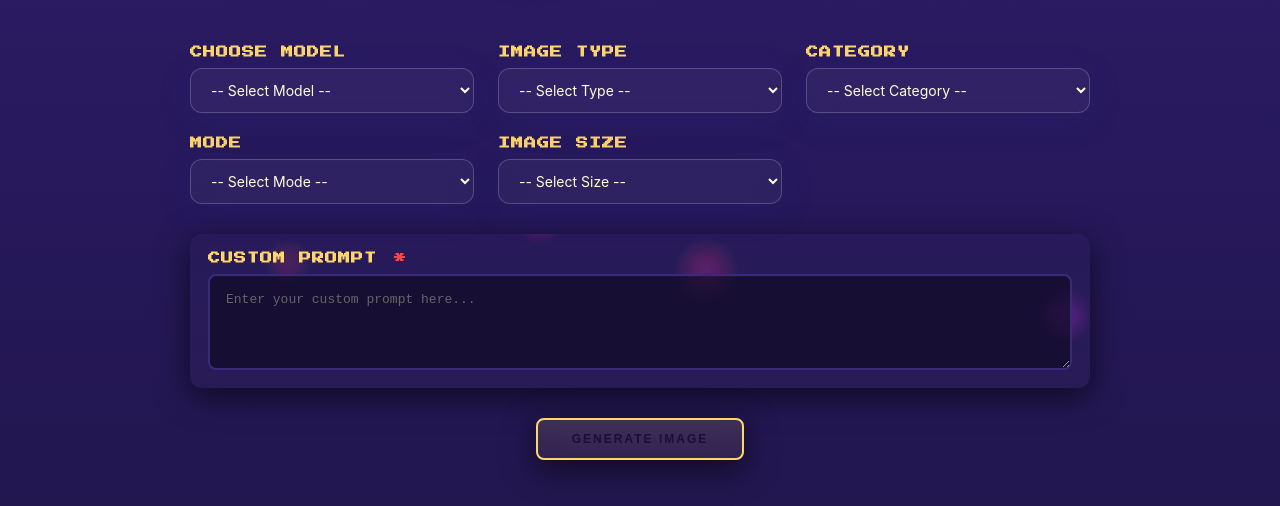
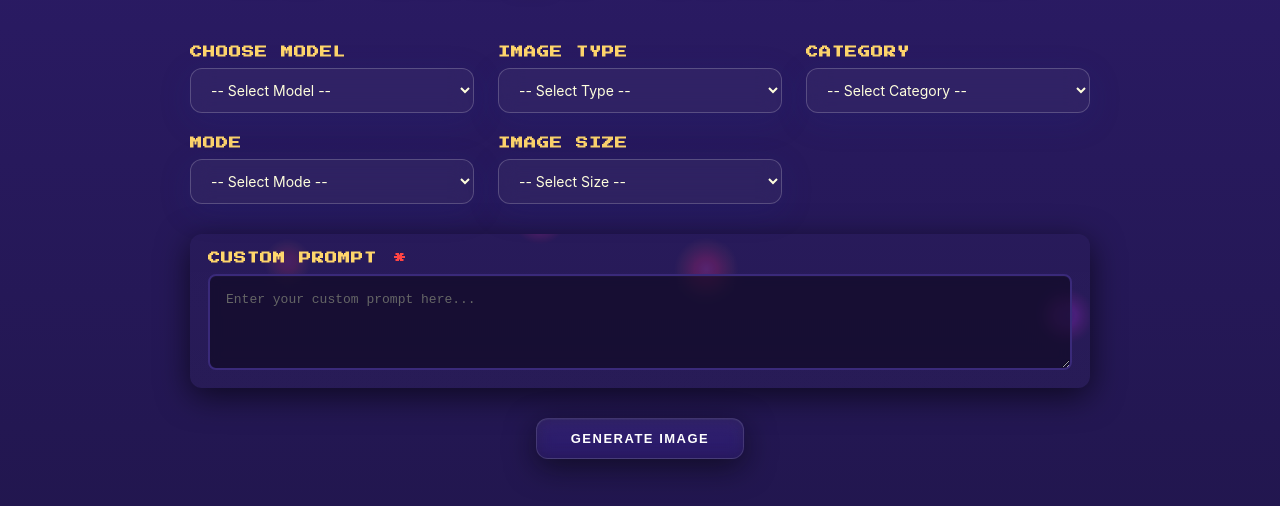
Before and after one commit to PuneethreddyGaddam/ai-image-generator, a website: page public/index.html in a window 1280 px wide. Shown: the part 106-612 px from the top of the page. Drawn offline with Linux system fonts and the light colour scheme.

Commit message:
updatedIndexfile

```diff
--- a/package.json
+++ b/package.json
@@ -4,6 +4,7 @@
   "description": "",
   "main": "index.js",
   "scripts": {
+    "start": "node index.js",
     "test": "echo \"Error: no test specified\" && exit 1"
   },
   "keywords": [],
--- a/public/index.html
+++ b/public/index.html
@@ -167,36 +167,60 @@
             }
 
             button {
+                position: relative;
                 padding: 12px 34px;
-                font-size: 12px;
+                font-size: 13px;
                 font-weight: 700;
-                border: 2px solid #ffd66b;
-                background: linear-gradient(180deg,#ffd66b22,#ffd66b11);
-                color: #1a0f36;
-                border-radius: 8px;
+                border-radius: 12px;
+                color: #fff;
+                background: linear-gradient(180deg, rgba(255,255,255,0.06), rgba(255,255,255,0.02));
+                border: 1px solid rgba(255,255,255,0.12);
                 cursor: pointer;
-                transition: all 0.3s ease;
+                transition: transform 0.22s ease, box-shadow 0.22s ease, background 0.22s ease;
                 text-transform: uppercase;
-                letter-spacing: 2px;
-                backdrop-filter: blur(10px);
-                -webkit-backdrop-filter: blur(10px);
-                box-shadow: 0 8px 32px 0 rgba(0,0,0,0.6);
+                letter-spacing: 1.5px;
+                backdrop-filter: blur(8px) saturate(140%);
+                -webkit-backdrop-filter: blur(8px) saturate(140%);
+                box-shadow: 0 8px 30px rgba(6,6,12,0.6), inset 0 1px 0 rgba(255,255,255,0.04);
+                overflow: hidden;
+            }
+
+            /* Glossy sheen */
+            button::after {
+                content: '';
+                position: absolute;
+                left: 0;
+                top: 0;
+                width: 100%;
+                height: 100%;
+                border-radius: inherit;
+                pointer-events: none;
+                background: linear-gradient(90deg, rgba(255,255,255,0.12) 0%, rgba(255,255,255,0.03) 45%, rgba(0,0,0,0.06) 100%);
+                mix-blend-mode: overlay;
+                transform: translateX(-110%);
+                transition: transform 0.6s cubic-bezier(.2,.9,.2,1);
+            }
+
+            button:hover::after {
+                transform: translateX(110%);
             }
 
             button:hover {
-                background: rgba(255, 255, 255, 0.15);
-                border-color: rgba(255, 255, 255, 0.3);
-                transform: translateY(-2px);
-                box-shadow: 0 12px 40px 0 rgba(31, 38, 135, 0.3);
+                transform: translateY(-4px);
+                box-shadow: 0 18px 50px rgba(6,6,12,0.6);
+                border-color: rgba(255,255,255,0.18);
             }
 
             button:active {
                 transform: translateY(0);
+                box-shadow: 0 10px 30px rgba(6,6,12,0.5);
             }
 
             button:disabled {
-                opacity: 0.5;
+                opacity: 0.55;
                 cursor: not-allowed;
+                transform: none;
+                box-shadow: 0 6px 20px rgba(6,6,12,0.45);
             }
 
             .image-container {
```
Also changed, not shown: index.js (+44 -0 lines).
